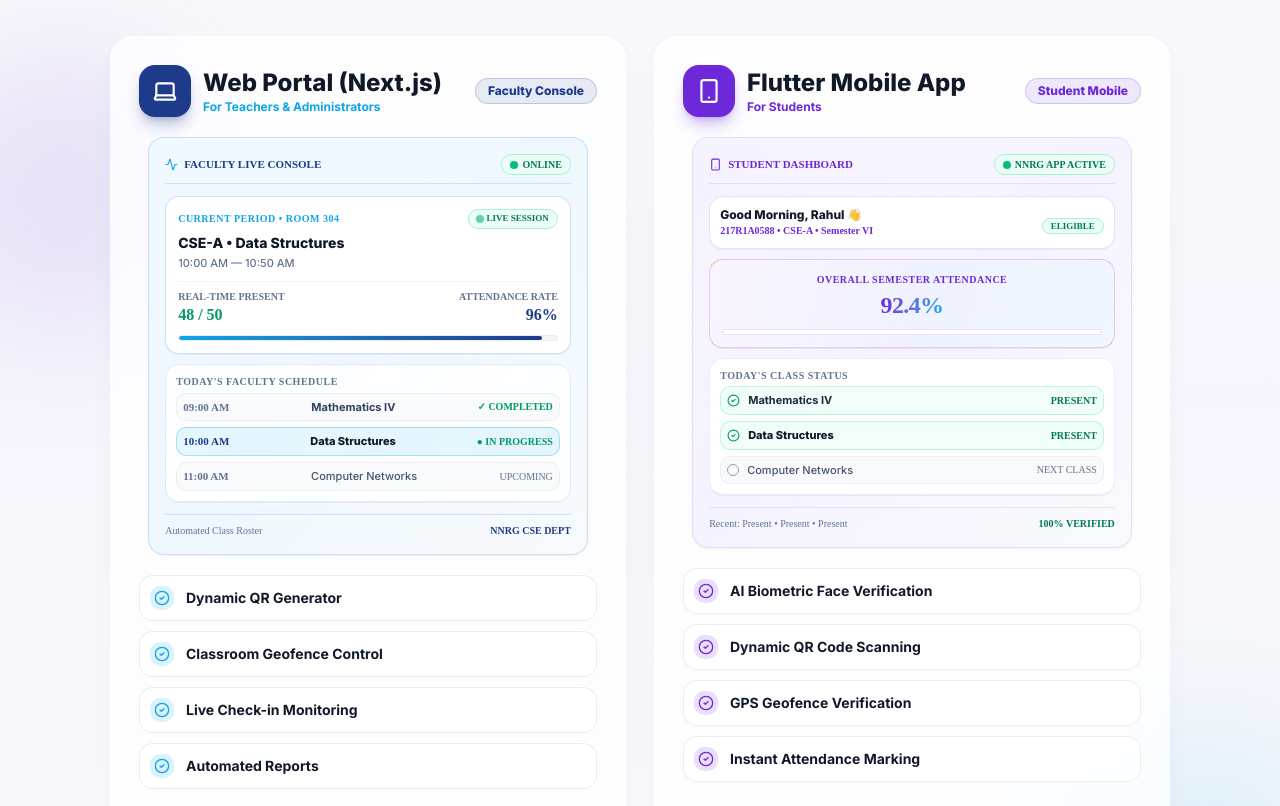
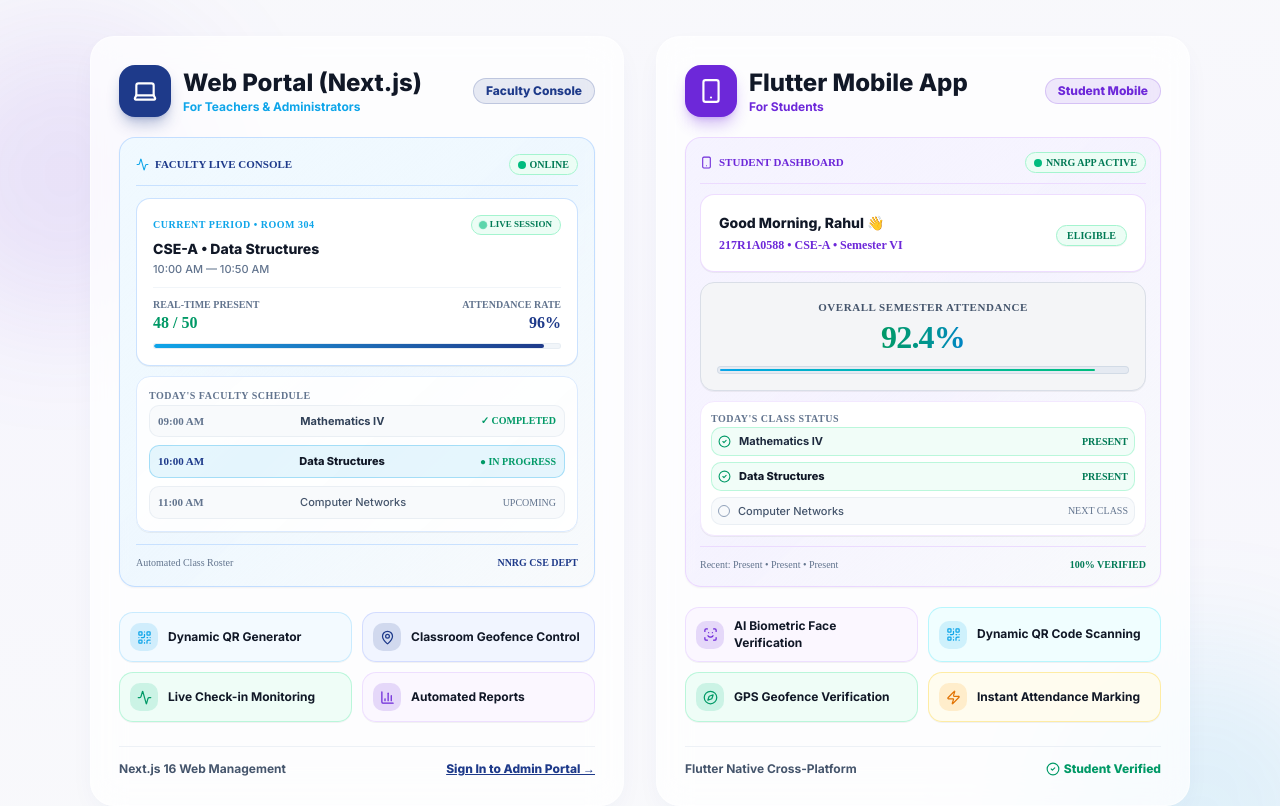
Before and after one commit to rahulasthwik1307/Admin-Teacher, a Next.js app: page / in a window 1280 px wide. Shown: the part 1220-2026 px from the top of the page. Built offline with nearby package versions, Linux system fonts and the light colour scheme.

Commit message:
feat: create NNRGAboutSection component with interactive dashboards for faculty portal features

```diff
--- a/components/landing/nnrg-about-section.tsx
+++ b/components/landing/nnrg-about-section.tsx
@@ -2,7 +2,7 @@
 
 import { useRef, useState, useEffect } from "react"
 import { motion, useInView } from "framer-motion"
-import { Laptop, Smartphone, CheckCircle2, Building2, Activity, Zap } from "lucide-react"
+import { Laptop, Smartphone, CheckCircle2, Building2, Activity, Zap, QrCode, MapPin, BarChart3, ScanFace, Compass } from "lucide-react"
 import Link from "next/link"
 
 const webPortalFeatures = [
@@ -69,16 +69,17 @@ export function NNRGAboutSection() {
           </p>
         </div>
 
-        {/* Two Visually Different Cards Side by Side */}
-        <div className="mx-auto max-w-[1060px] w-full grid grid-cols-1 lg:grid-cols-2 gap-6 sm:gap-7 items-stretch mb-12">
+        {/* Two Visually Different Cards Side by Side (Equal Height Grid) */}
+        <div className="mx-auto max-w-[1100px] w-full grid grid-cols-1 lg:grid-cols-2 gap-7 sm:gap-8 items-stretch mb-12">
 
           {/* CARD 1: Web Portal (Next.js) */}
           <motion.div
             initial={{ opacity: 0, x: -30 }}
             animate={isInView ? { opacity: 1, x: 0 } : {}}
             transition={{ duration: 0.6 }}
-            className="glass-card rounded-3xl p-5 sm:p-7 border border-white/80 flex flex-col justify-between hover:-translate-y-2 hover:shadow-2xl hover:shadow-[#1E3A8A]/25 transition-all duration-300 group"
+            className="glass-card rounded-3xl p-5 sm:p-7 border border-white/80 flex flex-col justify-between h-full hover:-translate-y-2 hover:shadow-2xl hover:shadow-[#1E3A8A]/25 transition-all duration-300 group"
           >
+            <div className="flex flex-col justify-between flex-1">
               <div>
                 {/* Header Badge & Title */}
                 <div className="flex items-center justify-between mb-5">
@@ -97,10 +98,10 @@ export function NNRGAboutSection() {
                 </div>
 
                 {/* Inner Animation Area for Web Portal (Faculty Live Console - Content Driven Height) */}
-              <div className="relative w-full max-w-[96%] mx-auto rounded-2xl bg-linear-to-br from-[#F0F9FF] via-[#E0F2FE]/50 to-[#F8FAFC] p-3.5 sm:p-4 mb-5 overflow-hidden border border-blue-200/90 shadow-xs text-[#111827] flex flex-col space-y-3">
+                <div className="relative w-full rounded-2xl bg-linear-to-br from-[#F0F9FF] via-[#E0F2FE]/50 to-[#F8FAFC] p-3.5 sm:p-4 mb-5 overflow-hidden border border-blue-200/90 shadow-xs text-[#111827] flex flex-col justify-between space-y-3 flex-1">
 
                   {/* Header bar inside panel */}
-                <div className="flex items-center justify-between border-b border-blue-200/80 pb-2 text-[11px] font-mono text-[#1E3A8A]">
+                  <div className="flex items-center justify-between border-b border-blue-200/80 pb-2.5 text-[11px] font-mono text-[#1E3A8A]">
                     <span className="flex items-center gap-1.5 font-extrabold">
                       <Activity size={13} className="text-[#0EA5E9] animate-pulse" /> FACULTY LIVE CONSOLE
                     </span>
@@ -113,7 +114,7 @@ export function NNRGAboutSection() {
                   <div className="space-y-2.5">
 
                     {/* Active Class Highlight Box */}
-                  <div className="rounded-xl bg-white border border-blue-200/80 p-3 shadow-2xs">
+                    <div className="rounded-xl bg-white border border-blue-200/80 p-3.5 sm:p-4 shadow-2xs">
                       <div className="flex items-center justify-between mb-1">
                         <span className="text-[10px] font-mono font-extrabold text-[#0EA5E9] uppercase tracking-wider">Current Period • Room 304</span>
                         <span className="px-2 py-0.5 rounded-full bg-emerald-50 text-emerald-700 text-[9px] font-mono font-extrabold border border-emerald-200 flex items-center gap-1">
@@ -124,7 +125,7 @@ export function NNRGAboutSection() {
                       <div className="text-[11px] text-slate-500 font-medium mt-0.5">10:00 AM — 10:50 AM</div>
 
                       {/* Attendance Stats Bar */}
-                    <div className="mt-2.5 pt-2 border-t border-slate-100 flex items-center justify-between text-xs">
+                      <div className="mt-2.5 pt-2.5 border-t border-slate-100 flex items-center justify-between text-xs">
                         <div>
                           <span className="text-[10px] text-slate-500 font-mono uppercase font-semibold block">Real-time Present</span>
                           <span className="text-base font-extrabold font-mono text-emerald-600">{checkedInCount} / 50</span>
@@ -146,16 +147,16 @@ export function NNRGAboutSection() {
                     </div>
 
                     {/* Today's Schedule Mini-Table */}
-                  <div className="rounded-xl bg-white/90 border border-blue-100 p-2.5 space-y-1.5 text-xs font-medium shadow-2xs">
-                    <div className="text-[10px] font-mono font-extrabold text-slate-500 uppercase tracking-wider mb-1">Today's Faculty Schedule</div>
+                    <div className="rounded-xl bg-white/90 border border-blue-100 p-3 space-y-2 text-xs font-medium shadow-2xs">
+                      <div className="text-[10px] font-mono font-extrabold text-slate-500 uppercase tracking-wider mb-0.5">Today's Faculty Schedule</div>
 
-                    <div className="flex items-center justify-between p-1.5 rounded-lg bg-slate-50 border border-slate-200/60 text-[11px]">
+                      <div className="flex items-center justify-between p-2 rounded-lg bg-slate-50 border border-slate-200/60 text-[11px]">
                         <span className="font-mono text-slate-500 font-semibold">09:00 AM</span>
                         <span className="font-bold text-slate-700">Mathematics IV</span>
                         <span className="text-emerald-600 font-mono font-extrabold text-[10px]">✓ COMPLETED</span>
                       </div>
 
-                    <div className="flex items-center justify-between p-1.5 rounded-lg bg-[#0EA5E9]/10 border border-[#0EA5E9]/30 text-[11px]">
+                      <div className="flex items-center justify-between p-2 rounded-lg bg-[#0EA5E9]/10 border border-[#0EA5E9]/30 text-[11px]">
                         <span className="font-mono text-[#1E3A8A] font-bold">10:00 AM</span>
                         <span className="font-extrabold text-[#111827]">Data Structures</span>
                         <span className="text-emerald-600 font-mono font-extrabold text-[10px] flex items-center gap-1">
@@ -163,7 +164,7 @@ export function NNRGAboutSection() {
                         </span>
                       </div>
 
-                    <div className="flex items-center justify-between p-1.5 rounded-lg bg-slate-50 border border-slate-200/60 text-[11px]">
+                      <div className="flex items-center justify-between p-2 rounded-lg bg-slate-50 border border-slate-200/60 text-[11px]">
                         <span className="font-mono text-slate-500 font-semibold">11:00 AM</span>
                         <span className="font-medium text-slate-600">Computer Networks</span>
                         <span className="text-slate-500 font-mono text-[10px]">UPCOMING</span>
@@ -173,33 +174,67 @@ export function NNRGAboutSection() {
                   </div>
 
                   {/* Footer Bar inside animation area */}
-                <div className="flex items-center justify-between border-t border-blue-200/80 pt-2 text-[10px] font-mono text-slate-500">
+                  <div className="flex items-center justify-between border-t border-blue-200/80 pt-2.5 mt-auto text-[10px] font-mono text-slate-500">
                     <span>Automated Class Roster</span>
                     <span className="text-[#1E3A8A] font-bold">NNRG CSE DEPT</span>
                   </div>
 
                 </div>
+              </div>
 
-              {/* Features List with Staggered Checkmarks */}
-              <div className="space-y-2.5">
-                {webPortalFeatures.map((feature, idx) => (
+              {/* Compact 2x2 Bento Capability Grid for Web Portal */}
+              <div className="grid grid-cols-1 sm:grid-cols-2 gap-2.5 mt-auto">
                 <motion.div
-                    key={idx}
-                    initial={{ opacity: 0, x: -10 }}
-                    animate={isInView ? { opacity: 1, x: 0 } : {}}
-                    transition={{ duration: 0.4, delay: 0.1 * idx }}
-                    className="flex items-center gap-3 p-2.5 rounded-xl bg-white/80 border border-slate-200/70 text-xs sm:text-sm font-bold text-[#111827]"
+                  initial={{ opacity: 0, scale: 0.95 }}
+                  animate={isInView ? { opacity: 1, scale: 1 } : {}}
+                  transition={{ duration: 0.3, delay: 0.05 }}
+                  className="flex items-center gap-2.5 p-2.5 rounded-xl bg-sky-50/80 border border-sky-200/70 shadow-2xs hover:shadow-xs transition-all duration-200"
                 >
-                    <div className="size-6 rounded-lg bg-[#0EA5E9]/15 text-[#0EA5E9] flex items-center justify-center shrink-0">
-                      <CheckCircle2 size={16} />
+                  <div className="size-7 rounded-lg bg-[#0EA5E9]/15 text-[#0EA5E9] flex items-center justify-center shrink-0">
+                    <QrCode size={15} />
                   </div>
-                    <span>{feature}</span>
+                  <span className="text-xs font-bold text-[#111827] leading-snug">Dynamic QR Generator</span>
                 </motion.div>
-                ))}
+
+                <motion.div
+                  initial={{ opacity: 0, scale: 0.95 }}
+                  animate={isInView ? { opacity: 1, scale: 1 } : {}}
+                  transition={{ duration: 0.3, delay: 0.1 }}
+                  className="flex items-center gap-2.5 p-2.5 rounded-xl bg-indigo-50/80 border border-indigo-200/70 shadow-2xs hover:shadow-xs transition-all duration-200"
+                >
+                  <div className="size-7 rounded-lg bg-[#1E3A8A]/15 text-[#1E3A8A] flex items-center justify-center shrink-0">
+                    <MapPin size={15} />
+                  </div>
+                  <span className="text-xs font-bold text-[#111827] leading-snug">Classroom Geofence Control</span>
+                </motion.div>
+
+                <motion.div
+                  initial={{ opacity: 0, scale: 0.95 }}
+                  animate={isInView ? { opacity: 1, scale: 1 } : {}}
+                  transition={{ duration: 0.3, delay: 0.15 }}
+                  className="flex items-center gap-2.5 p-2.5 rounded-xl bg-emerald-50/80 border border-emerald-200/70 shadow-2xs hover:shadow-xs transition-all duration-200"
+                >
+                  <div className="size-7 rounded-lg bg-emerald-500/15 text-emerald-600 flex items-center justify-center shrink-0">
+                    <Activity size={15} />
+                  </div>
+                  <span className="text-xs font-bold text-[#111827] leading-snug">Live Check-in Monitoring</span>
+                </motion.div>
+
+                <motion.div
+                  initial={{ opacity: 0, scale: 0.95 }}
+                  animate={isInView ? { opacity: 1, scale: 1 } : {}}
+                  transition={{ duration: 0.3, delay: 0.2 }}
+                  className="flex items-center gap-2.5 p-2.5 rounded-xl bg-purple-50/80 border border-purple-200/70 shadow-2xs hover:shadow-xs transition-all duration-200"
+                >
+                  <div className="size-7 rounded-lg bg-[#6D28D9]/15 text-[#6D28D9] flex items-center justify-center shrink-0">
+                    <BarChart3 size={15} />
+                  </div>
+                  <span className="text-xs font-bold text-[#111827] leading-snug">Automated Reports</span>
+                </motion.div>
               </div>
             </div>
 
-            <div className="mt-7 pt-4 border-t border-slate-200/60 flex items-center justify-between text-xs font-bold text-slate-600">
+            <div className="mt-6 pt-3.5 border-t border-slate-200/60 flex items-center justify-between text-xs font-bold text-slate-600">
               <span>Next.js 16 Web Management</span>
               <Link href="/login" className="text-[#1E3A8A] font-extrabold hover:text-[#6D28D9] underline">
                 Sign In to Admin Portal →
@@ -212,8 +247,9 @@ export function NNRGAboutSection() {
             initial={{ opacity: 0, x: 30 }}
             animate={isInView ? { opacity: 1, x: 0 } : {}}
             transition={{ duration: 0.6, delay: 0.15 }}
-            className="glass-card rounded-3xl p-5 sm:p-7 border border-white/80 flex flex-col justify-between hover:-translate-y-2 hover:shadow-2xl hover:shadow-[#6D28D9]/25 transition-all duration-300 group"
+            className="glass-card rounded-3xl p-5 sm:p-7 border border-white/80 flex flex-col justify-between h-full hover:-translate-y-2 hover:shadow-2xl hover:shadow-[#6D28D9]/25 transition-all duration-300 group"
           >
+            <div className="flex flex-col justify-between flex-1">
               <div>
                 {/* Header Badge & Title */}
                 <div className="flex items-center justify-between mb-5">
@@ -232,10 +268,10 @@ export function NNRGAboutSection() {
                 </div>
 
                 {/* Inner Animation Area for Flutter Mobile App (Student Mobile Dashboard - LIGHT LAVENDER THEME) */}
-              <div className="relative w-full max-w-[96%] mx-auto rounded-2xl bg-linear-to-br from-[#F5F3FF] via-[#EDE9FE]/50 to-[#F8FAFC] p-3.5 sm:p-4 mb-5 overflow-hidden border border-purple-200/90 shadow-xs text-[#111827] flex flex-col space-y-3">
+                <div className="relative w-full rounded-2xl bg-linear-to-br from-[#F5F3FF] via-[#EDE9FE]/50 to-[#F8FAFC] p-3 sm:p-3.5 mb-5 overflow-hidden border border-purple-200/90 shadow-xs text-[#111827] flex flex-col justify-between space-y-2.5 flex-1">
 
                   {/* Header bar inside animation area */}
-                <div className="flex items-center justify-between border-b border-purple-200/80 pb-2 text-[11px] font-mono text-[#6D28D9]">
+                  <div className="flex items-center justify-between border-b border-purple-200/80 pb-2.5 text-[11px] font-mono text-[#6D28D9]">
                     <span className="flex items-center gap-1.5 font-extrabold">
                       <Smartphone size={13} className="text-[#6D28D9]" /> STUDENT DASHBOARD
                     </span>
@@ -247,35 +283,35 @@ export function NNRGAboutSection() {
                   {/* Student Profile & Attendance Overview */}
                   <div className="space-y-2.5">
 
-                  {/* Student Profile Header */}
-                  <div className="flex items-center justify-between p-2.5 rounded-xl bg-white border border-purple-200/80 shadow-2xs">
+                    {/* Student Profile Header (Increased Padding to Align Panel Bottom Horizontally) */}
+                    <div className="flex items-center justify-between p-4 sm:p-4.5 rounded-xl bg-white border border-purple-200/80 shadow-2xs">
                       <div>
-                      <div className="text-xs font-extrabold text-[#111827] flex items-center gap-1">
+                        <div className="text-sm font-extrabold text-[#111827] flex items-center gap-1.5">
                           Good Morning, Rahul 👋
                         </div>
-                      <div className="text-[10px] text-[#6D28D9] font-mono font-semibold">217R1A0588 • CSE-A • Semester VI</div>
+                        <div className="text-xs text-[#6D28D9] font-mono font-semibold mt-1">217R1A0588 • CSE-A • Semester VI</div>
                       </div>
-                    <div className="text-right">
-                      <span className="px-2 py-0.5 rounded-full bg-emerald-50 text-emerald-700 text-[9px] font-mono font-extrabold border border-emerald-200">
+                      <div className="text-right shrink-0">
+                        <span className="px-2.5 py-1 rounded-full bg-emerald-50 text-emerald-700 text-[10px] font-mono font-extrabold border border-emerald-200 shadow-2xs">
                           ELIGIBLE
                         </span>
                       </div>
                     </div>
 
-                  {/* Overall Attendance Rate Metric (Refined Light Gradient Card) */}
-                  <div className="rounded-xl bg-linear-to-r from-purple-50/90 via-indigo-50/80 to-blue-50/90 border border-purple-300/70 p-3 text-center relative overflow-hidden shadow-2xs">
-                    <div className="text-[10px] font-mono font-extrabold text-[#6D28D9] uppercase tracking-wider">Overall Semester Attendance</div>
-                    <div className="text-2xl font-black font-mono mt-0.5 tracking-tight flex items-center justify-center gap-1">
-                      <span className="bg-linear-to-r from-[#6D28D9] to-[#0EA5E9] bg-clip-text text-transparent">92.4%</span>
+                    {/* Overall Attendance Rate Metric (Soft Ash / Light Gray KPI Treatment with Vibrant Cyan-Emerald Progress Bar) */}
+                    <div className="rounded-xl bg-[#F4F5F7] border border-[#D9DEE7] p-3.5 sm:p-4 text-center relative overflow-hidden shadow-2xs">
+                      <div className="text-[10px] sm:text-[11px] font-mono font-extrabold text-slate-600 uppercase tracking-wider">Overall Semester Attendance</div>
+                      <div className="text-3xl sm:text-[32px] font-black font-mono my-0.5 tracking-tight flex items-center justify-center gap-1">
+                        <span className="bg-linear-to-r from-emerald-600 via-teal-600 to-[#0284C7] bg-clip-text text-transparent">92.4%</span>
                       </div>
-                    <div className="w-full bg-white rounded-full h-1.5 mt-2 overflow-hidden p-0.5 border border-purple-200/80">
-                      <div className="h-full bg-linear-to-r from-[#6D28D9] to-emerald-500 rounded-full w-[92.4%]" />
+                      <div className="w-full bg-slate-200/80 rounded-full h-2 mt-2.5 overflow-hidden p-0.5 border border-slate-300/70">
+                        <div className="h-full bg-linear-to-r from-[#0EA5E9] via-teal-500 to-emerald-500 rounded-full w-[92.4%]" />
                       </div>
                     </div>
 
                     {/* Today's Attendance Log */}
                     <div className="rounded-xl bg-white border border-purple-100 p-2.5 space-y-1.5 text-xs font-medium shadow-2xs">
-                    <div className="text-[10px] font-mono font-extrabold text-slate-500 uppercase tracking-wider mb-1">Today's Class Status</div>
+                      <div className="text-[10px] font-mono font-extrabold text-slate-500 uppercase tracking-wider mb-0.5">Today's Class Status</div>
 
                       <div className="flex items-center justify-between p-1.5 rounded-lg bg-emerald-50/70 border border-emerald-200/70 text-[11px]">
                         <div className="flex items-center gap-2">
@@ -305,33 +341,67 @@ export function NNRGAboutSection() {
                   </div>
 
                   {/* Footer Bar inside animation area */}
-                <div className="flex items-center justify-between border-t border-purple-200/80 pt-2 text-[10px] font-mono text-slate-500">
+                  <div className="flex items-center justify-between border-t border-purple-200/80 pt-2.5 mt-auto text-[10px] font-mono text-slate-500">
                     <span>Recent: Present • Present • Present</span>
                     <span className="text-emerald-700 font-bold">100% VERIFIED</span>
                   </div>
 
                 </div>
+              </div>
 
-              {/* Features List with Staggered Checkmarks */}
-              <div className="space-y-2.5">
-                {flutterAppFeatures.map((feature, idx) => (
+              {/* Compact 2x2 Bento Capability Grid for Flutter Mobile App */}
+              <div className="grid grid-cols-1 sm:grid-cols-2 gap-2.5 mt-auto">
                 <motion.div
-                    key={idx}
-                    initial={{ opacity: 0, x: 10 }}
-                    animate={isInView ? { opacity: 1, x: 0 } : {}}
-                    transition={{ duration: 0.4, delay: 0.1 * idx }}
-                    className="flex items-center gap-3 p-2.5 rounded-xl bg-white/80 border border-slate-200/70 text-xs sm:text-sm font-bold text-[#111827]"
+                  initial={{ opacity: 0, scale: 0.95 }}
+                  animate={isInView ? { opacity: 1, scale: 1 } : {}}
+                  transition={{ duration: 0.3, delay: 0.05 }}
+                  className="flex items-center gap-2.5 p-2.5 rounded-xl bg-purple-50/80 border border-purple-200/70 shadow-2xs hover:shadow-xs transition-all duration-200"
                 >
-                    <div className="size-6 rounded-lg bg-[#6D28D9]/15 text-[#6D28D9] flex items-center justify-center shrink-0">
-                      <CheckCircle2 size={16} />
+                  <div className="size-7 rounded-lg bg-[#6D28D9]/15 text-[#6D28D9] flex items-center justify-center shrink-0">
+                    <ScanFace size={15} />
                   </div>
-                    <span>{feature}</span>
+                  <span className="text-xs font-bold text-[#111827] leading-snug">AI Biometric Face Verification</span>
                 </motion.div>
-                ))}
+
+                <motion.div
+                  initial={{ opacity: 0, scale: 0.95 }}
+                  animate={isInView ? { opacity: 1, scale: 1 } : {}}
+                  transition={{ duration: 0.3, delay: 0.1 }}
+                  className="flex items-center gap-2.5 p-2.5 rounded-xl bg-cyan-50/80 border border-cyan-200/70 shadow-2xs hover:shadow-xs transition-all duration-200"
+                >
+                  <div className="size-7 rounded-lg bg-[#0EA5E9]/15 text-[#0EA5E9] flex items-center justify-center shrink-0">
+                    <QrCode size={15} />
+                  </div>
+                  <span className="text-xs font-bold text-[#111827] leading-snug">Dynamic QR Code Scanning</span>
+                </motion.div>
+
+                <motion.div
+                  initial={{ opacity: 0, scale: 0.95 }}
+                  animate={isInView ? { opacity: 1, scale: 1 } : {}}
+                  transition={{ duration: 0.3, delay: 0.15 }}
+                  className="flex items-center gap-2.5 p-2.5 rounded-xl bg-emerald-50/80 border border-emerald-200/70 shadow-2xs hover:shadow-xs transition-all duration-200"
+                >
+                  <div className="size-7 rounded-lg bg-emerald-500/15 text-emerald-600 flex items-center justify-center shrink-0">
+                    <Compass size={15} />
+                  </div>
+                  <span className="text-xs font-bold text-[#111827] leading-snug">GPS Geofence Verification</span>
+                </motion.div>
+
+                <motion.div
+                  initial={{ opacity: 0, scale: 0.95 }}
+                  animate={isInView ? { opacity: 1, scale: 1 } : {}}
+                  transition={{ duration: 0.3, delay: 0.2 }}
+                  className="flex items-center gap-2.5 p-2.5 rounded-xl bg-amber-50/80 border border-amber-200/70 shadow-2xs hover:shadow-xs transition-all duration-200"
+                >
+                  <div className="size-7 rounded-lg bg-amber-500/15 text-amber-600 flex items-center justify-center shrink-0">
+                    <Zap size={15} />
+                  </div>
+                  <span className="text-xs font-bold text-[#111827] leading-snug">Instant Attendance Marking</span>
+                </motion.div>
               </div>
             </div>
 
-            <div className="mt-8 pt-4 border-t border-slate-200/60 flex items-center justify-between text-xs font-bold text-slate-600">
+            <div className="mt-6 pt-3.5 border-t border-slate-200/60 flex items-center justify-between text-xs font-bold text-slate-600">
               <span>Flutter Native Cross-Platform</span>
               <span className="inline-flex items-center gap-1 text-emerald-600 font-extrabold">
                 <CheckCircle2 size={14} /> Student Verified
```
Lines whose indentation alone changed are shown as unchanged.
